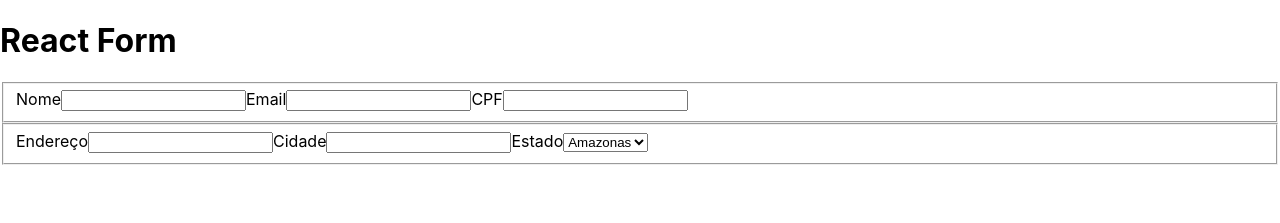
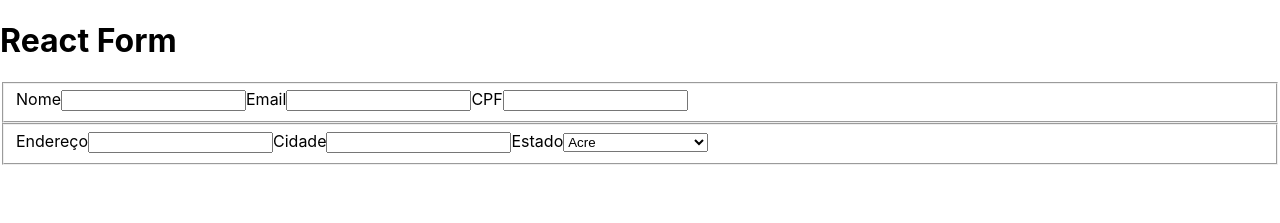
Before and after one commit to dopimentel/exercise-react-form, a React (Create React App) app: page / in a window 1280 px wide. Shown: the top 223 px of the page. Built offline with nearby package versions, Linux system fonts and the light colour scheme.

Commit message:
Requisito 2 - teste 8, 9

```diff
--- a/src/components/AddressForm.js
+++ b/src/components/AddressForm.js
@@ -1,6 +1,7 @@
 import React, { Component } from 'react';
 import PropTypes from 'prop-types';
 import Option from './Option';
+import countryStates from '../countryStates';
 
 class AddressForm extends Component {
   render() {
@@ -33,7 +34,9 @@ class AddressForm extends Component {
         <label htmlFor="countryState">
           Estado
           <select id="countryState">
-            <Option countryState="Amazonas" />
+            {countryStates.map((countryState) => (
+              <Option key={ countryState } countryState={ countryState } />
+            ))}
           </select>
         </label>
       </fieldset>
```
